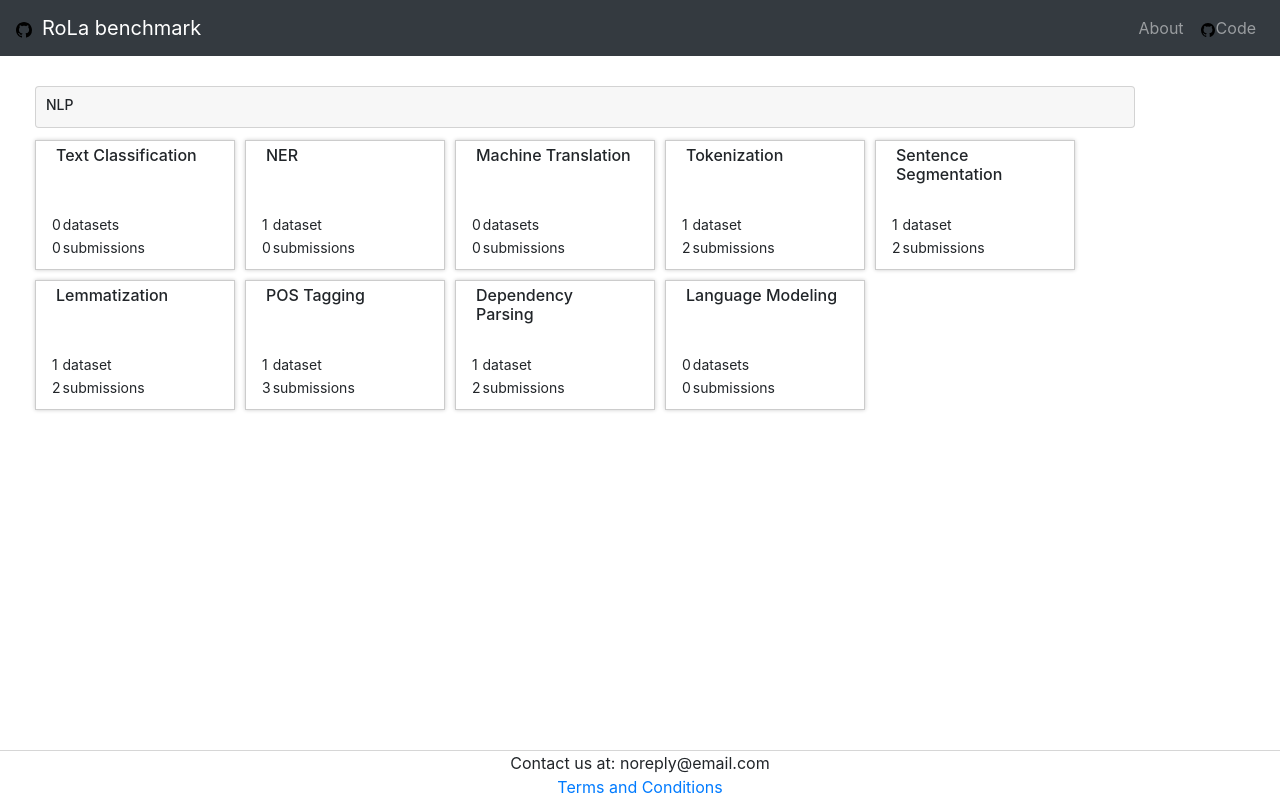
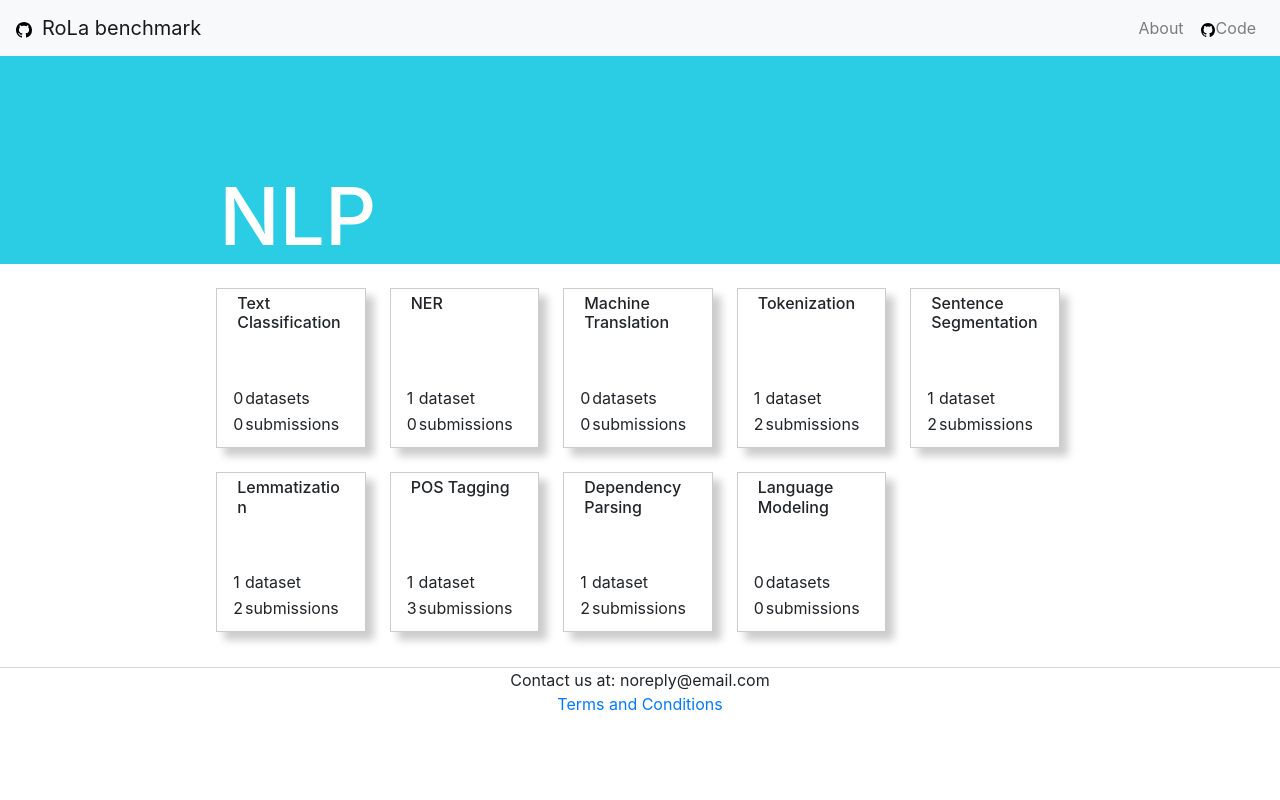
Before and after one commit to LiroBenchmark/LiroBenchmark.github.io, a React (Create React App) app: page / in a window 1280 px wide. Built offline with nearby package versions, Linux system fonts and the light colour scheme.

Commit message:
Changed the appearance of homepage
Signed-off-by: George-Andrei Dima <dima331453@gmail.com>

```diff
--- a/src/Components/Footer.scss
+++ b/src/Components/Footer.scss
@@ -1,7 +1,7 @@
 .footer{
     border-top: 1px solid #cccc;
     height: 50px;
-    position: absolute;
+    //position: absolute;
     bottom: 0;
     text-align: center;
     width: 100%;
--- a/src/Components/Header.js
+++ b/src/Components/Header.js
@@ -6,7 +6,7 @@ import "../assets/menu.scss";
 import UrlBuilder from "./UrlBuilder";
 
 const Header = () => (
-  <Navbar bg="dark" variant="dark">
+  <Navbar bg="light" >
     <div className="logo-wrapper">
       <Navbar.Brand href="/ro_benchmark_leaderboard">
         <LogoIcon />
--- a/src/Components/Homepage.scss
+++ b/src/Components/Homepage.scss
@@ -1,3 +1,8 @@
+// Custom.scss
+// Option A: Include all of Bootstrap
+
+@import "node_modules/bootstrap/scss/bootstrap";
+
 .ReactCollapse--collapse{
     transition: all .2s ease-in-out;
 }
@@ -19,36 +24,54 @@ a.task-tile-link{
     }
 }
 
+.main-content{
+    @extend .container-fluid;
+    max-width: none;
+    display: flex;
+    margin: 0;
+    padding: 0;
+}
+
+$task-wrapper-max-width: 1500px;
+$task-wrapper-padding: calc(100% - $task-wrapper-max-width);
 .tile-wrapper{
-    margin: 5px;
+
+    width: 100%;
 
     .collapse-trigger{
+
         width: 100%;
-        padding: 10px 10px 5px 10px;
-        margin-bottom: 2px;
-        border-radius: 4px;
-        border: 1px solid rgba(gray, 0.3);
-        background: rgba(0,0,0,.03);
+        padding: 7em 0 0 2em;
+        //margin-bottom: 2px;
+        //border-radius: 4px;
+        //border: 1px solid rgba(gray, 0.3);
+        background: rgba(21,200,225,.9);
 
         h4{
-            font-size: 14px;
+            font-size: 5em;
+            color: #fff;
+            margin: 0 15% 0 15%;
         }
     }
 
     .task-wrapper{
-        padding: 10px 0 0 0 ;
+        margin: 0 15% 0 15%;
+        @extend .flex-row;
+        padding: 0 $task-wrapper-padding 0 $task-wrapper-padding;
+        max-width: $task-wrapper-max-width;
     }
 
     .task-tile{
-        box-shadow: 0px 0px 4px #ccc;
+        @extend .col-sm-2;
+        box-shadow: 0.5em 0.5em 0.5em #ccc;
         border: 1px solid #ccc;
         float: left;
-        width: 200px;
-	height: 130px;
-        font-size: 14px;
-        margin:0 10px 10px 0;
+        height: 10em;
+        font-size: 1em;
+        margin:2.7% 0 0 2.7%;
         padding: 5px;
         cursor: pointer;
+        word-wrap: break-word;
 	position: relative;
 	h5{
 	    font-size: initial;
--- a/src/assets/main.scss
+++ b/src/assets/main.scss
@@ -1,5 +1,7 @@
+
 .main-content {
-    margin: 30px 15px ;
+    //margin: 15px 15px ;
+
 }
 
 
```
